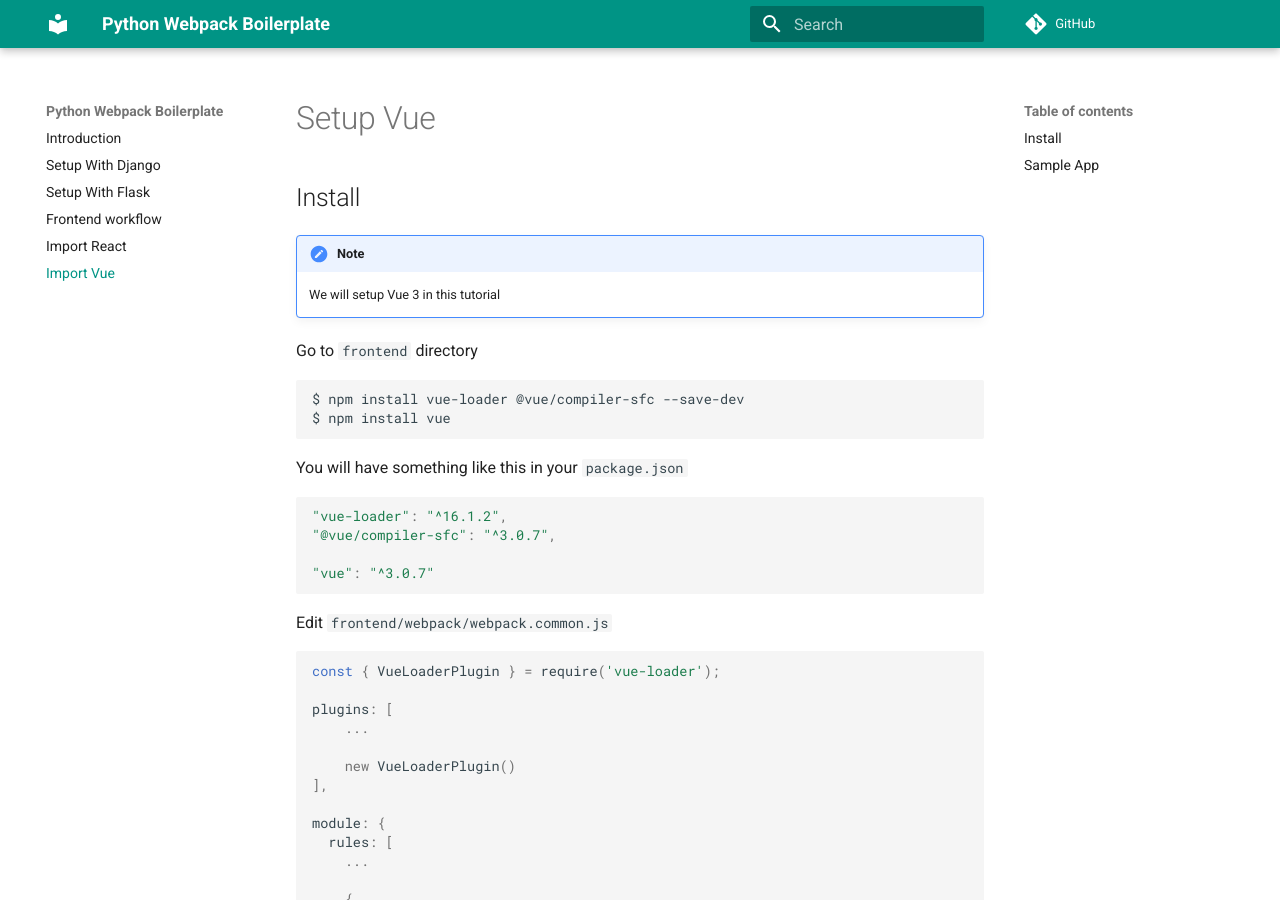
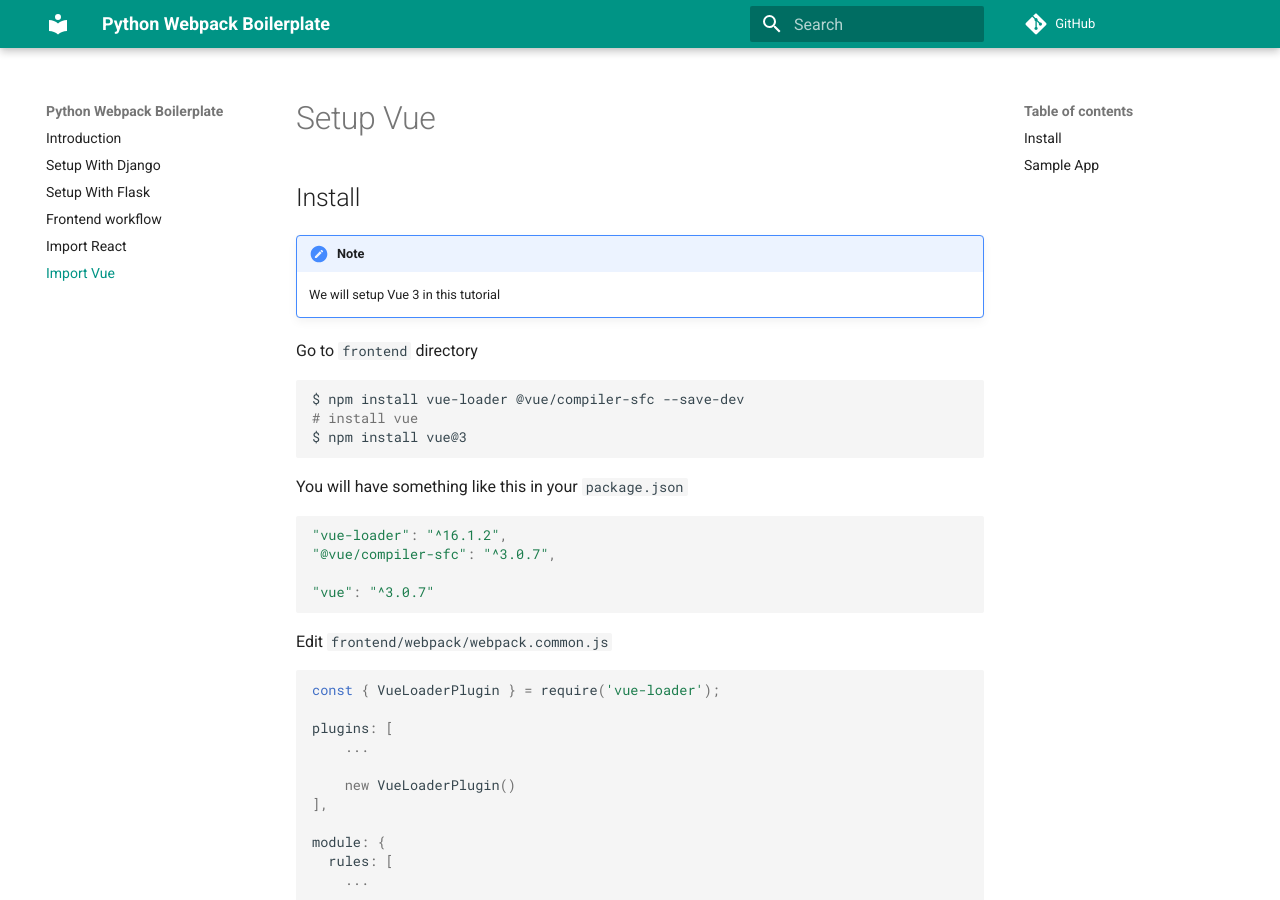
Before and after one commit to AccordBox/python-webpack-boilerplate, an MkDocs documentation site: the page built from docs/vue.md, in a window 1280 px wide and 900 px high. Built offline with MkDocs 1.6.1 and Material for MkDocs 9.7.7, drawn with Linux system fonts in a browser that asks for light colours; comment, search, counter and statistics services are not loaded.

Commit message:
update vue3 doc

````diff
--- a/docs/vue.md
+++ b/docs/vue.md
@@ -9,7 +9,8 @@
 
 ```bash
 $ npm install vue-loader @vue/compiler-sfc --save-dev
-$ npm install vue
+# install vue
+$ npm install vue@3
 ```
 
 You will have something like this in your `package.json`
````
